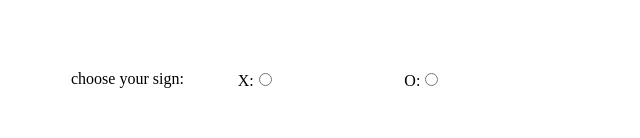
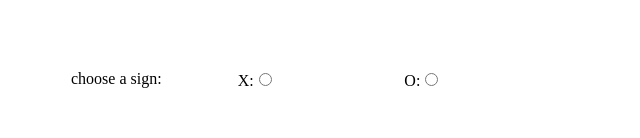
Before and after one commit to MohamedAmin324/Games, a React (Vite) app in the folder TicTacToe/: page / in a window 1280 px wide. Shown: the top 138 px of the page, without its empty margins (319-959 px from the left). Built offline with nearby package versions, Linux system fonts and the light colour scheme.

Commit message:
Refactor the FormInput component

```diff
--- a/TicTacToe/src/App.jsx
+++ b/TicTacToe/src/App.jsx
@@ -1,5 +1,6 @@
 import { useEffect, useRef, useState } from 'react';
 import FormInput from './components/FormInput';
+import { signOptions } from './input-data';
 
 export default function App() {
 	const [gameState, setGameState] = useState([
@@ -49,12 +50,12 @@ export default function App() {
 			signRef.current = signRef.current === 'X' ? 'O' : 'X';
 			setUserTurn(true);
 		}, 500);
-	// eslint-disable-next-line react-hooks/exhaustive-deps
+		// eslint-disable-next-line react-hooks/exhaustive-deps
 	}, [isUserTurn]);
 
 	return (
 		<>
-			<FormInput updateSignRef={updateSignRef} />
+			<FormInput formLabel="choose a sign:" updateInfo={updateSignRef} options={signOptions} />
 			<div className='container'>
 				{gameState.map(({ sign, colorValue }, index) => (
 					<div
--- a/TicTacToe/src/components/FormInput.jsx
+++ b/TicTacToe/src/components/FormInput.jsx
@@ -1,30 +1,18 @@
 // eslint-disable-next-line react/prop-types
-export default function FormInput({ updateSignRef }) {
-	const handleClick = (e) => updateSignRef(e.target.value);
+export default function FormInput({ formLabel, options, updateInfo }) {
+	const handleClick = (e) => updateInfo(e.target.value);
 
 	return (
 		<div className='container form-container'>
-			choose your sign: <br />
-			<label htmlFor='x-sign'>
-				X:
-				<input
-					onChange={handleClick}
-					id='x-sign'
-					type='radio'
-					name='sign'
-					value='X'
-				/>
-			</label>
-			<label htmlFor='o-sign'>
-				O:
-				<input
-					onChange={handleClick}
-					id='o-sign'
-					type='radio'
-					name='sign'
-					value='O'
-				/>
-			</label>
+			{formLabel}
+			<br />
+			{/* eslint-disable-next-line react/prop-types*/}
+			{options.map(({ htmlFor, labelText, ...inputSettings }, index) => (
+				<label key={index} htmlFor={htmlFor}>
+					{labelText}
+					<input onChange={handleClick} type="radio" {...inputSettings} />
+				</label>
+			))}
 		</div>
 	);
 }
--- /dev/null
+++ b/TicTacToe/src/input-data.js
@@ -0,0 +1,18 @@
+const signOptions = [
+    {
+        htmlFor: 'x-sign',
+        id: 'x-sign',
+        name: 'sign',
+        value: 'X',
+        labelText: 'X:',
+    },
+    {
+        htmlFor: 'o-sign',
+        id: 'o-sign',
+        name: 'sign',
+        value: 'O',
+        labelText: 'O:',
+    }
+]
+
+export { signOptions };
```
